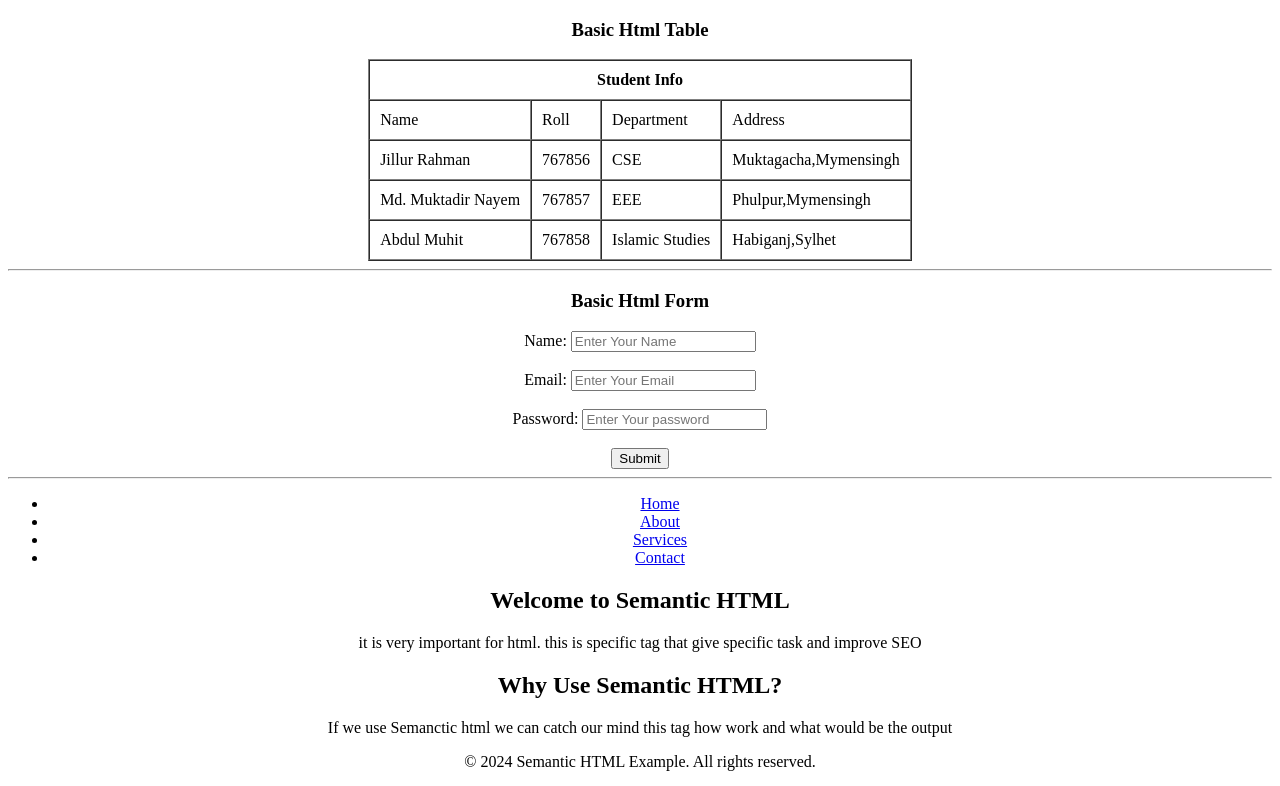
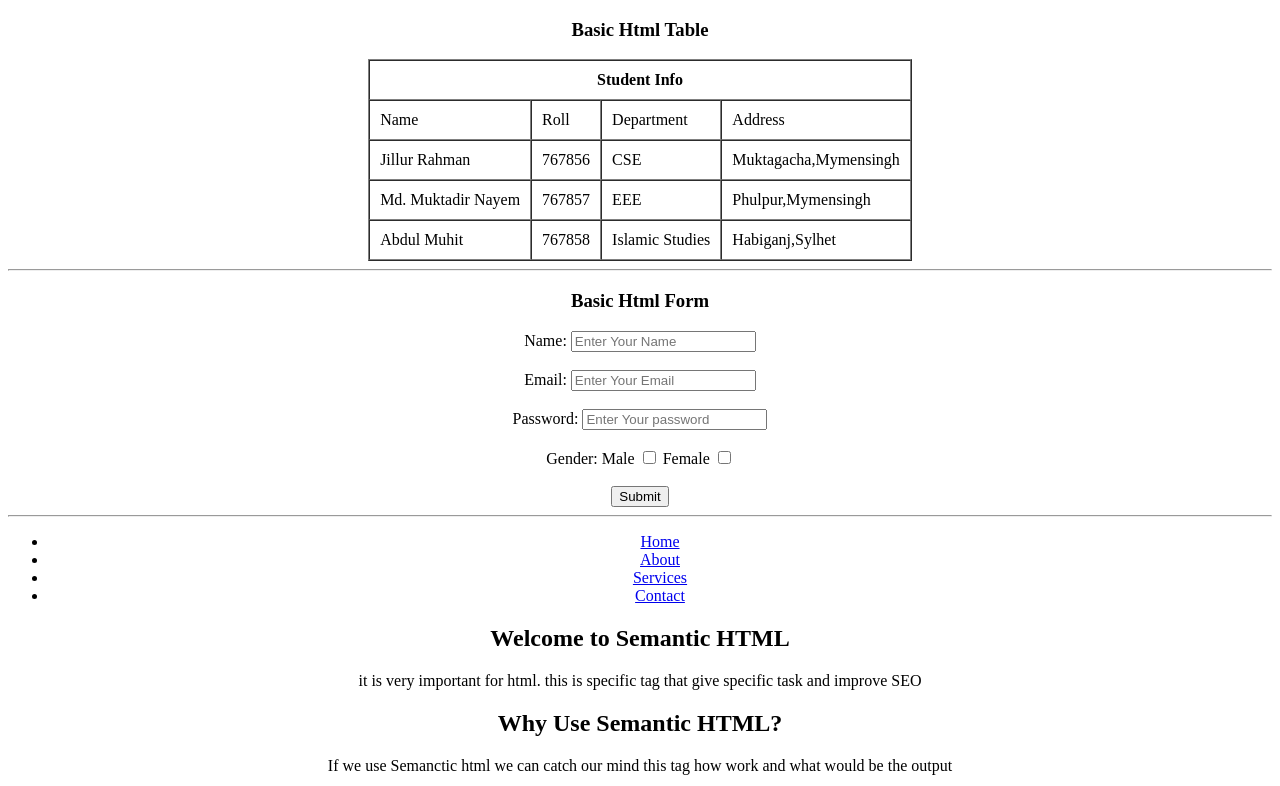
Before and after one commit to jillur984/MERN-with-Basify, a plain HTML site: page index.html in a window 1280 px wide. Shown: the top 786 px of the page. Drawn offline with Linux system fonts and the light colour scheme.

Commit message:
Basify Html Practise 2

```diff
--- a/index.html
+++ b/index.html
@@ -58,16 +58,20 @@
                Name:
             </label>
             <input type="text" placeholder="Enter Your Name" required><br/><br/>
+            <label>Email:</label>
+            <input type="email" placeholder="Enter Your Email"><br/><br/>
             <label>
-                Email:
-            </label>
-            <input type="email" placeholder="Enter Your Email" required><br/><br/>
-            <label>
-            <label>
-               Password:
-            </label>
-            <input type="password" placeholder="Enter Your password" minlength="8" required><br/><br/>
-            <label>
+                Password:
+             </label>
+             <input type="password" placeholder="Enter Your password" minlength="8" required><br/><br/>
+
+            <label>Gender:</label>
+            <label for="gender-male">Male</label>
+            <input type="checkbox" id="gender-male" name="gender" value="male"/>
+
+            <label for="gender-female">Female</label>
+            <input type="checkbox" id="gender-female" name="gender" value="female"/><br/><br/>
+
             <button type="submit">Submit</button>
 
      </form>
```
